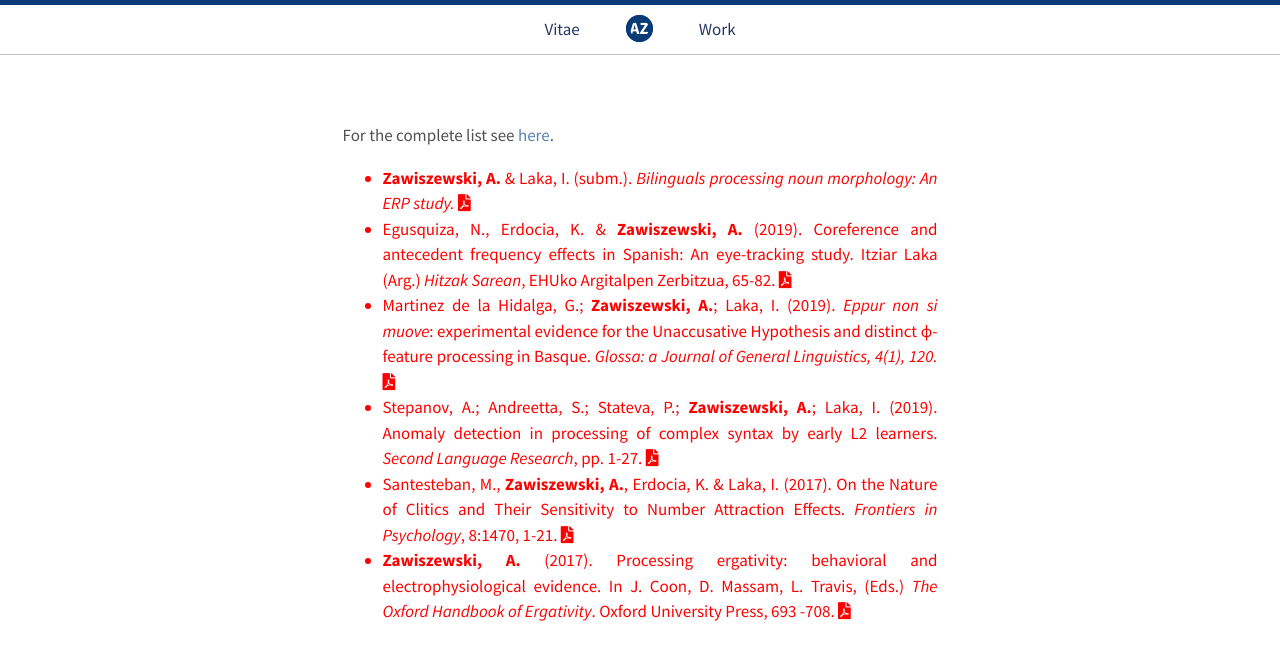
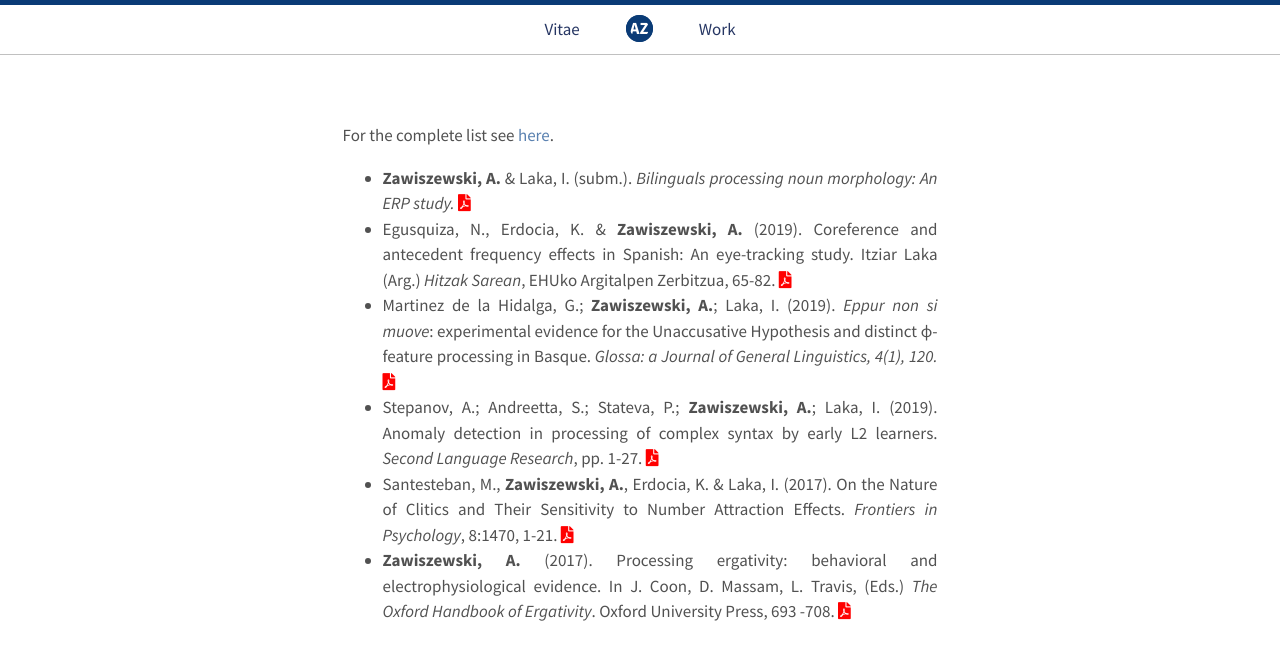
Before and after one commit to zawis/zawis.github.io, a Jekyll site: the page built from work.md, in a window 1280 px wide. Shown: the top 660 px of the page. Built offline with Jekyll 4.4.1, drawn with Linux system fonts in a browser that asks for light colours; nearby versions of some CDN libraries; a style sheet for code colours, icons or effects is not loaded.

Commit message:
Update work.md

```diff
--- a/work.md
+++ b/work.md
@@ -7,7 +7,7 @@ layout: page
 <link rel="stylesheet" href="https://pro.fontawesome.com/releases/v5.12.0/css/all.css">
 <!-- <div class="text-center"> -->
 For the complete list see <a href="{{ site.baseurl }}/vitae/">here</a>.
-<ul style="color:red">
+<ul>
 <li style="text-align: justify;"><b>Zawiszewski, A.</b> &amp; Laka, I. (subm.). <em>Bilinguals processing noun morphology: An ERP study.</em> <a href="http://www.ehu.eus/HEB/wp-content/uploads/2012/05/NounMorphology_Adam13_webprotected.pdf" target="_blank" rel="noopener noreferrer"><i class="fa fa-file-pdf" style="color:red"></i></a></li>
 <li style="text-align: justify;">Egusquiza, N., Erdocia, K. &amp; <b>Zawiszewski, A.</b> (2019). Coreference and antecedent frequency effects in Spanish: An eye-tracking study. Itziar Laka (Arg.) <em>Hitzak Sarean</em>, EHUko Argitalpen Zerbitzua, 65-82. <a href="http://www.ehu.eus/HEB/wp-content/uploads/2019/12/2019_NE_AZ_Eyetracking_final2" target="_blank" rel="noopener noreferrer"><i class="fa fa-file-pdf" style="color:red"></i></a></li>
 <li style="text-align: justify;">Martinez de la Hidalga, G.; <b>Zawiszewski, A.</b>; Laka, I. (2019). <em>Eppur non si muove</em>: experimental evidence for the Unaccusative Hypothesis and distinct ɸ-feature processing in Basque. <i>Glossa: a Journal of General Linguistics, 4(1), 120. </i><a href="http://doi.org/10.5334/gjgl.829"><i class="ai ai-doi ai-1x" style="color:red"></i></a> <a href="https://www.glossa-journal.org/articles/10.5334/gjgl.829/" target="_blank" rel="noopener noreferrer"><i class="fa fa-file-pdf" style="color:red"></i></a></li>
```
